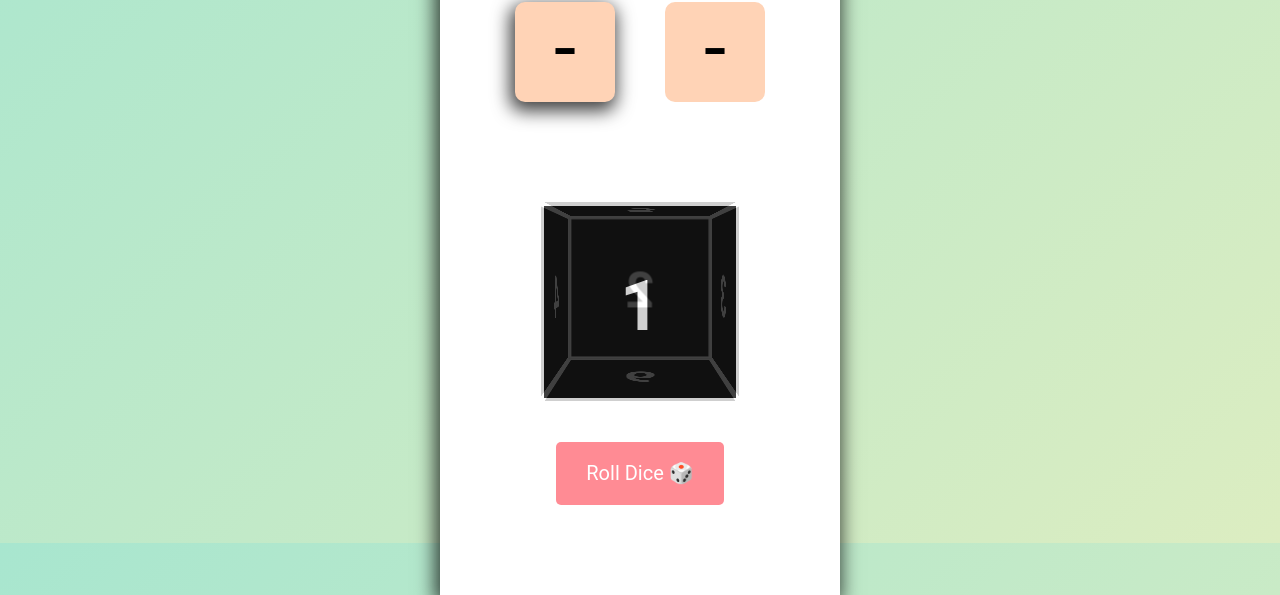
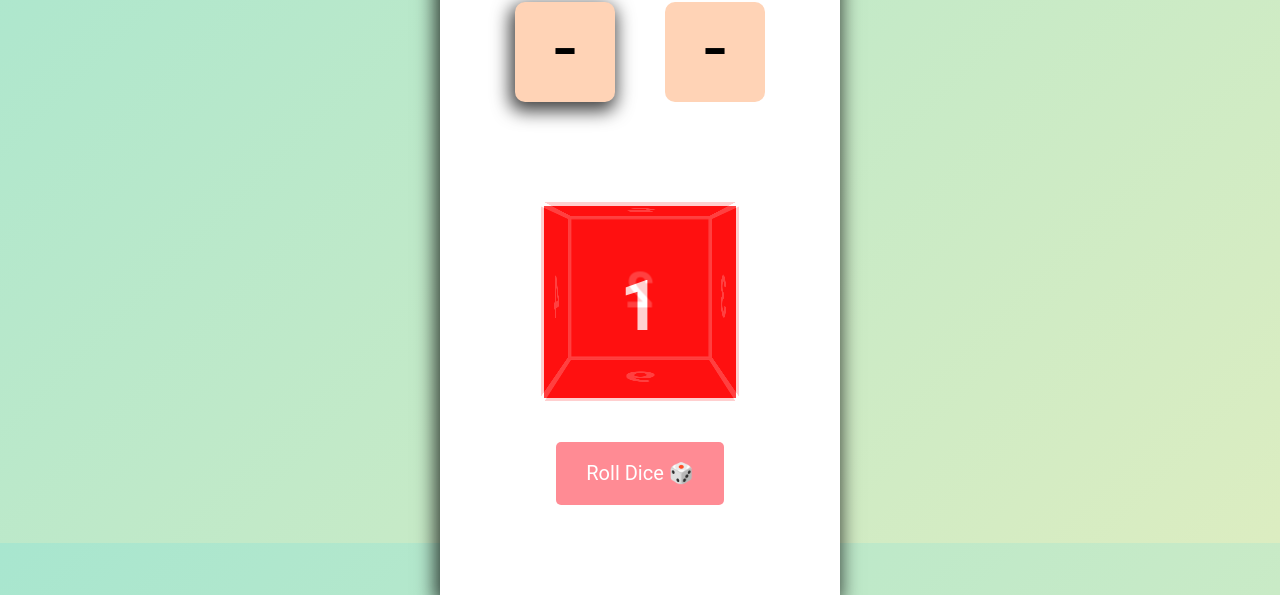
Before and after one commit to jferguson75/dicegame, a website built with webpack: page index.html in a window 1280 px wide. Shown: the part 257-852 px from the top of the page. Built offline with nearby package versions, Linux system fonts and the light colour scheme.

Commit message:
Update index.css

```diff
--- a/index.css
+++ b/index.css
@@ -102,9 +102,9 @@ button:focus {
 .cube.show-1  { transform: translateZ(-100px) rotateY(   0deg); }
 .cube.show-2  { transform: translateZ(-100px) rotateY(-180deg); }
 .cube.show-3  { transform: translateZ(-100px) rotateY( -90deg); }
-.cube.show-4   { transform: translateZ(-100px) rotateY(  90deg); }
-.cube.show-5   { transform: translateZ(-100px) rotateX( -90deg); }
-.cube.show-6 { transform: translateZ(-100px) rotateX(  90deg); }
+.cube.show-4  { transform: translateZ(-100px) rotateY(  90deg); }
+.cube.show-5  { transform: translateZ(-100px) rotateX( -90deg); }
+.cube.show-6  { transform: translateZ(-100px) rotateX(  90deg); }
 
 /*universal style for cube faces */
 .cube__face {
@@ -120,17 +120,17 @@ button:focus {
 }
 
 /*individual styling for each numbers face */
-.cube__face--1  { background: black;  opacity: 0.75;}
-.cube__face--3  { background: black;   opacity: 0.75; }
-.cube__face--2  {  background: black;   opacity: 0.75; }
-.cube__face--4  {  background: black;   opacity: 0.75; }
-.cube__face--5   {  background: black;   opacity: 0.75; }
-.cube__face--6 {  background: black;  opacity: 0.75; }
+.cube__face--1  { background: red; opacity: 0.75; }
+.cube__face--3  { background: red; opacity: 0.75; }
+.cube__face--2  { background: red; opacity: 0.75; }
+.cube__face--4  { background: red; opacity: 0.75; }
+.cube__face--5  { background: red; opacity: 0.75; }
+.cube__face--6  { background: red; opacity: 0.75; }
 
 .cube__face--1  { transform: rotateY(  0deg) translateZ(100px); }
-.cube__face--2   { transform: rotateY(180deg) translateZ(100px); }
+.cube__face--2  { transform: rotateY(180deg) translateZ(100px); }
 .cube__face--3  { transform: rotateY( 90deg) translateZ(100px); }
-.cube__face--4   { transform: rotateY(-90deg) translateZ(100px); }
-.cube__face--5   { transform: rotateX( 90deg) translateZ(100px); }
-.cube__face--6 { transform: rotateX(-90deg) translateZ(100px); }
+.cube__face--4  { transform: rotateY(-90deg) translateZ(100px); }
+.cube__face--5  { transform: rotateX( 90deg) translateZ(100px); }
+.cube__face--6  { transform: rotateX(-90deg) translateZ(100px); }
 label { margin-right: 10px; }
```
